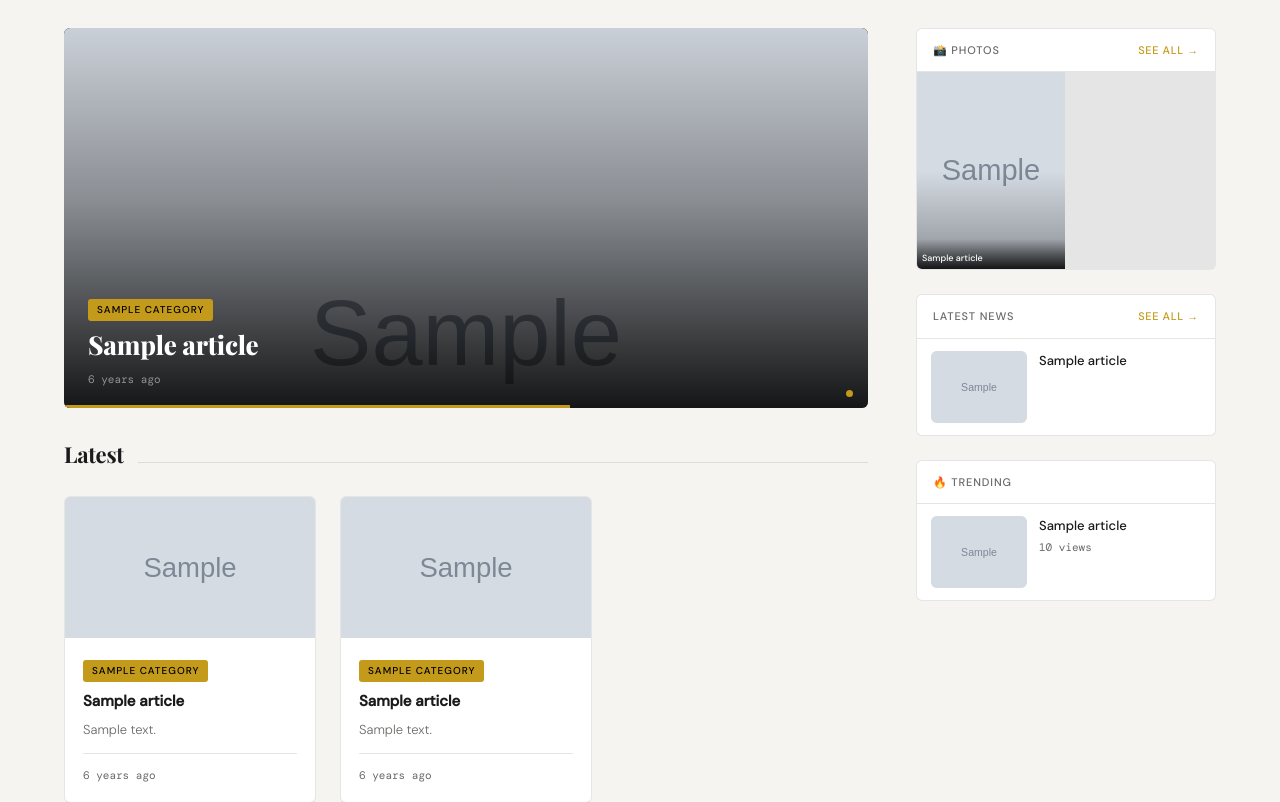
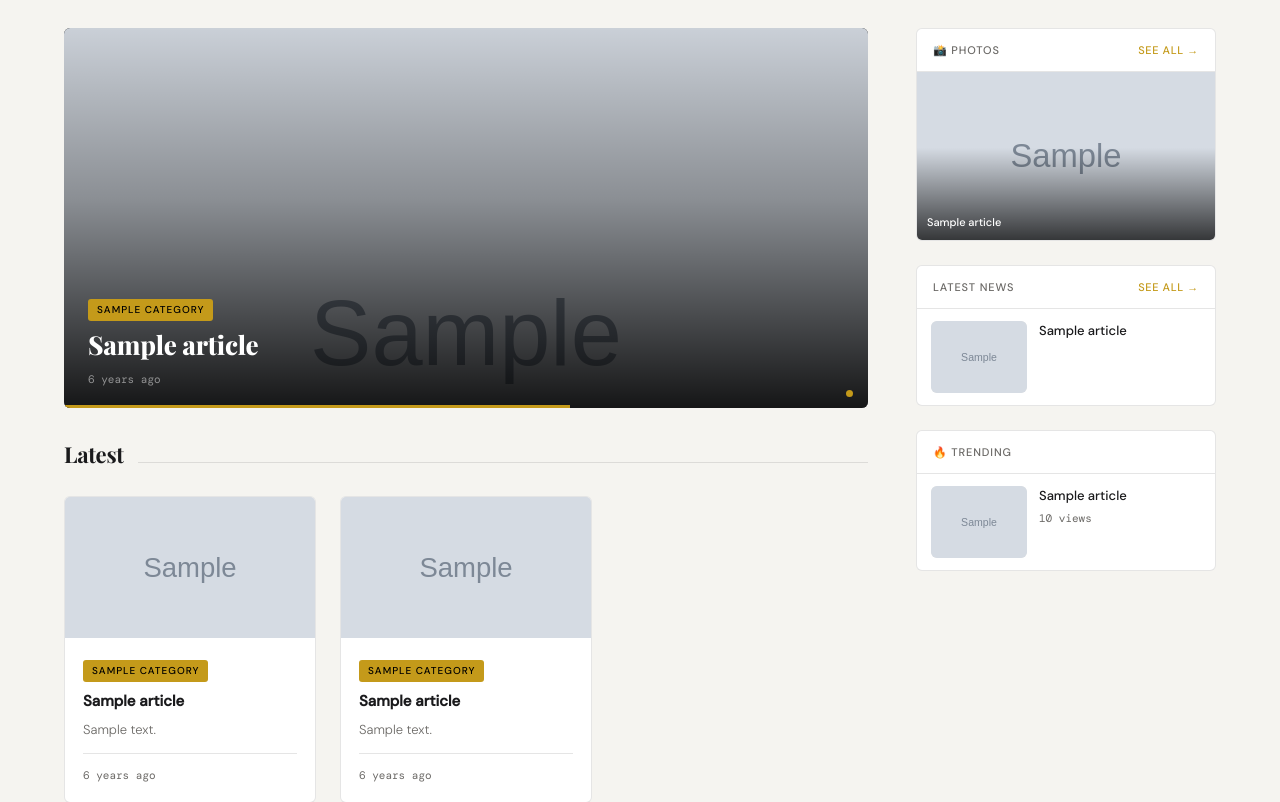
Before and after one commit to manish272736/filmifire, a Flask app: page / in a window 1280 px wide. Shown: the part 97-899 px from the top of the page. Run offline with Flask 3, Linux system fonts and the light colour scheme; grey boxes marked "Sample" are stand-in pictures; a database or web service that is not in the repository returns one stand-in record (values such as "Sample title").

Commit message:
photo section updated

```diff
--- a/db.py
+++ b/db.py
@@ -1,28 +1,27 @@
 from pymongo import MongoClient, TEXT
 from pymongo.errors import OperationFailure
-from flask import current_app, g
+from flask import current_app
 import certifi
+import warnings
+
+# Suppress the fork-safety warning since Render uses only 1 worker
+warnings.filterwarnings("ignore", message=".*MongoClient opened before fork.*")
+
+_client = None
 
 def get_db():
-    if 'db_client' not in g:
-        g.db_client = MongoClient(
+    global _client
+    if _client is None:
+        _client = MongoClient(
             current_app.config["MONGO_URI"],
             tlsCAFile=certifi.where(),
-            tls=True,
-            serverSelectionTimeoutMS=5000,
-            connectTimeoutMS=5000,
+            tls=True
         )
-    return g.db_client["filmifire"]
+    return _client["filmifire"]
 
 def init_db(app):
     with app.app_context():
-        client = MongoClient(
-            app.config["MONGO_URI"],
-            tlsCAFile=certifi.where(),
-            tls=True,
-            serverSelectionTimeoutMS=5000,
-        )
-        db = client["filmifire"]
+        db = get_db()
         try:
             db.articles.create_index(
                 [("title", TEXT), ("tags", TEXT), ("excerpt", TEXT)],
@@ -34,4 +33,3 @@ def init_db(app):
         db.articles.create_index("category")
         db.articles.create_index("status")
         db.articles.create_index("published_at")
-        client.close()
--- a/static/css/style.css
+++ b/static/css/style.css
@@ -804,30 +781,31 @@ img { display: block; max-width: 100%; }
   letter-spacing: 0.06em;
 }
 .photo-grid {
-  display: grid;
-  grid-template-columns: 1fr 1fr;
-  gap: 2px;
-  background: var(--border);
+  display: flex;
+  flex-direction: column;
+  gap: 0;
 }
 .photo-grid-item {
   position: relative;
-  aspect-ratio: 3/4;
+  aspect-ratio: 16/9;
   overflow: hidden;
   display: block;
   background: var(--surface2);
+  border-bottom: 1px solid var(--border);
 }
+.photo-grid-item:last-child { border-bottom: none; }
 .photo-grid-item img {
   width: 100%;
   height: 100%;
   object-fit: cover;
   transition: transform 0.3s ease;
 }
-.photo-grid-item:hover img { transform: scale(1.08); }
+.photo-grid-item:hover img { transform: scale(1.04); }
 .photo-grid-item-overlay {
   position: absolute;
   inset: 0;
-  background: linear-gradient(to top, rgba(0,0,0,0.7) 0%, transparent 50%);
-  opacity: 0;
+  background: linear-gradient(to top, rgba(0,0,0,0.75) 0%, transparent 55%);
+  opacity: 1;
   transition: opacity 0.2s;
 }
 .photo-grid-item:hover .photo-grid-item-overlay { opacity: 1; }
@@ -836,19 +814,18 @@ img { display: block; max-width: 100%; }
   bottom: 0;
   left: 0;
   right: 0;
-  padding: 20px 6px 6px;
-  font-size: 10px;
+  padding: 24px 10px 10px;
+  font-size: 12px;
   color: #fff;
   font-weight: 500;
-  line-height: 1.3;
-  background: linear-gradient(to top, rgba(0,0,0,0.85) 0%, transparent 100%);
-  white-space: nowrap;
+  line-height: 1.35;
+  display: -webkit-box;
+  -webkit-line-clamp: 2;
+  -webkit-box-orient: vertical;
   overflow: hidden;
-  text-overflow: ellipsis;
-  opacity: 0;
+  opacity: 1;
   transition: opacity 0.2s;
 }
-.photo-grid-item:hover .photo-grid-item-title { opacity: 1; }
 .photo-grid-placeholder {
   width: 100%;
   height: 100%;
@@ -1108,20 +1085,16 @@ img { display: block; max-width: 100%; }
   .home-cards-grid .card:nth-child(n+7) { display: none; }
 }
 
-/* Prevent horizontal scroll on all screens except scrollable tables */
-html, body { max-width: 100%; }
-/* Prevent horizontal scroll — navbar uses overflow visible for dropdown */
-.site-footer { overflow-x: hidden; }
-.navbar { overflow: visible; }
+/* Prevent horizontal scroll on all screens */
+html, body { max-width: 100%; overflow-x: hidden; }
 
-/* On touch/mobile devices show photo title always with 1 line */
+/* Photo title always visible on touch/mobile */
 @media (hover: none) {
-  .photo-grid-item-overlay { opacity: 0.5; }
+  .photo-grid-item-overlay { opacity: 1; }
   .photo-grid-item-title {
     opacity: 1;
-    font-size: 9px;
-    padding: 14px 5px 5px;
-    -webkit-line-clamp: 1;
+    font-size: 11px;
+    -webkit-line-clamp: 2;
   }
 }
 
```
Also changed, not shown: other parts of static/css/style.css (+7 -30 lines), templates/admin/editor.html (+40 -74 lines), templates/article.html (+24 -2 lines).
